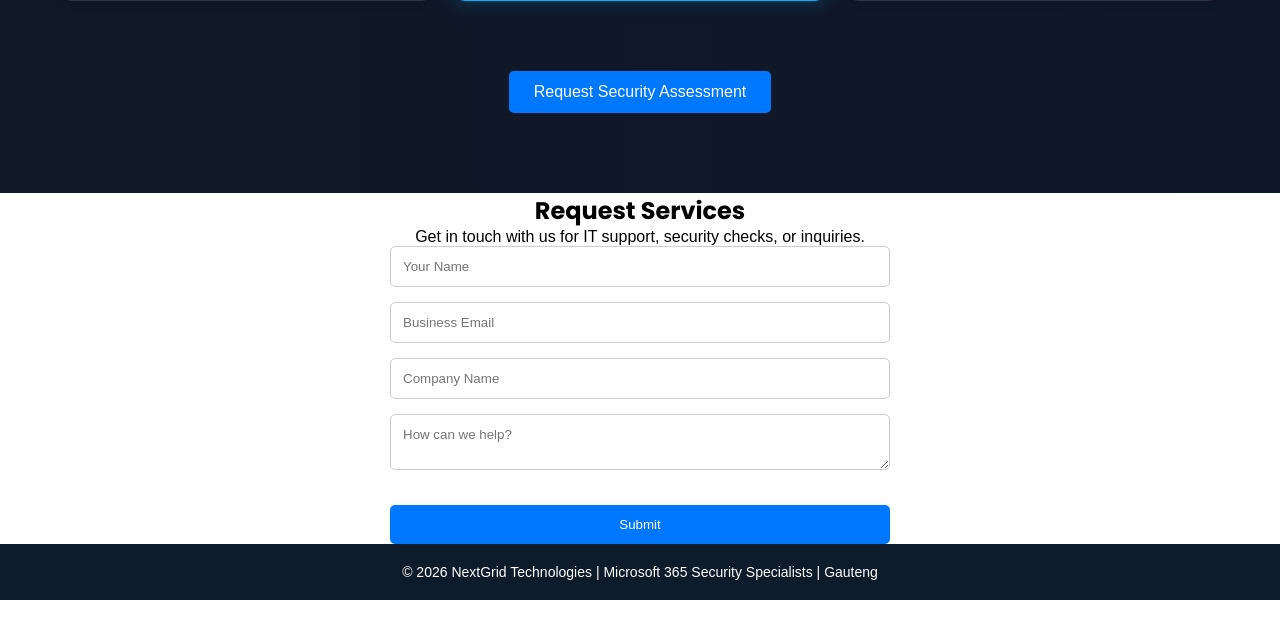
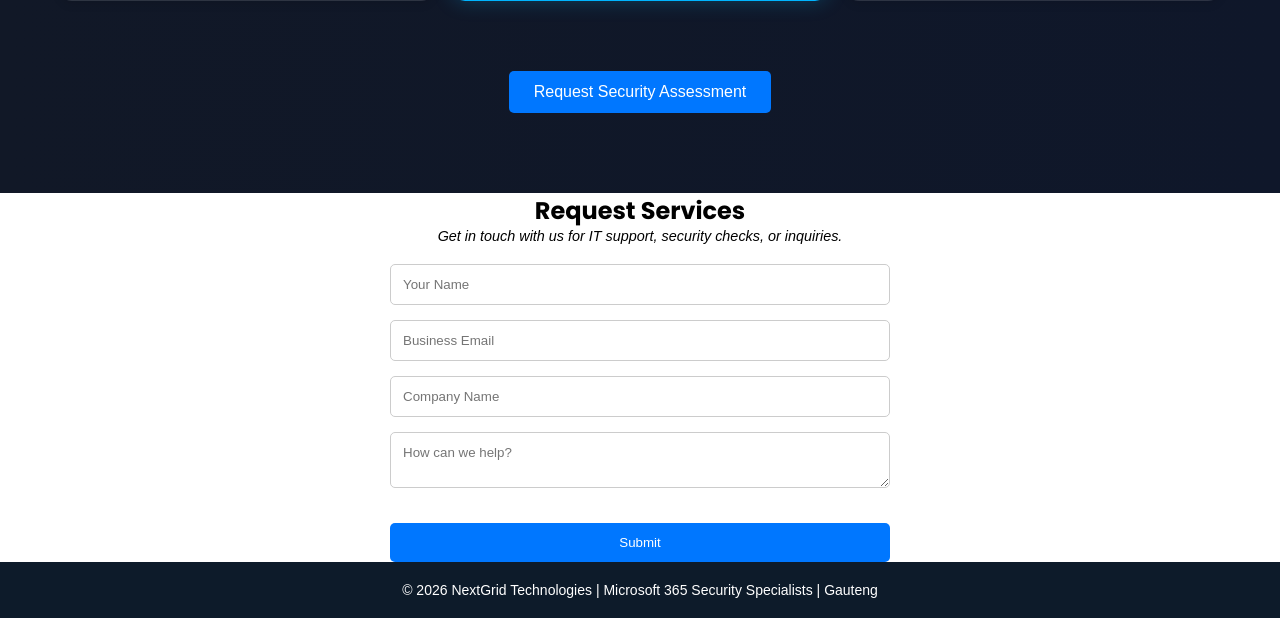
Before and after one commit to Chikanyac/NextGridTechnologies.co.za, a PHP site: page / in a window 1280 px wide. Shown: the part 1836-2454 px from the top of the page. Run offline with PHP 8.4, Linux system fonts and the light colour scheme.

Commit message:
Update styles.css

```diff
--- a/styles.css
+++ b/styles.css
@@ -421,3 +421,10 @@ header nav a:hover {
 .blog-category { margin-bottom: 30px; }
 .blog-category ul { list-style-type: disc; padding-left: 20px; }
 .blog-category li { margin-bottom: 10px; }
+
+
+.contact-subtext {
+  font-size: 0.9rem;  /* slightly smaller */
+  font-style: italic; /* italics */
+  margin-bottom: 20px; /* optional spacing from the form */
+}
```
